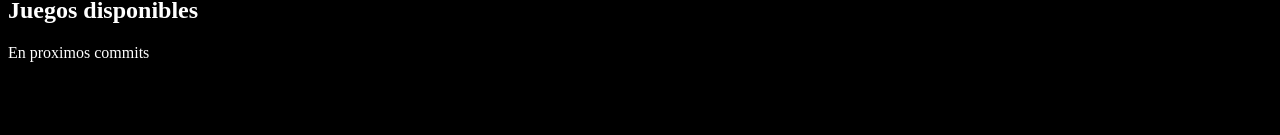
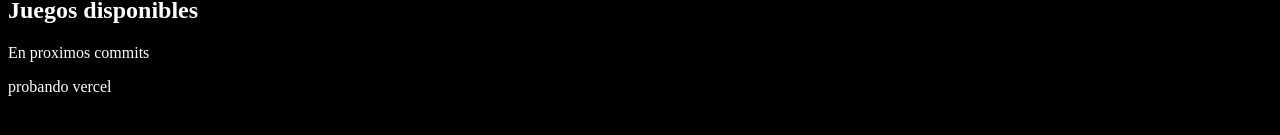
Before and after one commit to Luciano-F-Lopez/Proyecto_parcial, an Angular app: page /home in a window 1280 px wide. Shown: the part 237-372 px from the top of the page. Built offline with nearby package versions, Linux system fonts and the light colour scheme.

Commit message:
prueba vercel

```diff
--- a/src/app/components/Bienvenida/home/home.html
+++ b/src/app/components/Bienvenida/home/home.html
@@ -16,4 +16,5 @@
 
   <h2>Juegos disponibles</h2>
   <p>En proximos commits</p>
+  <p>probando vercel</p>
 </div>
```
